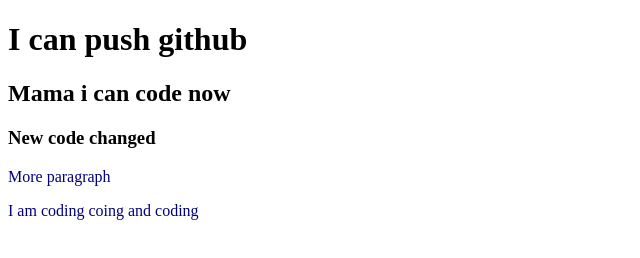
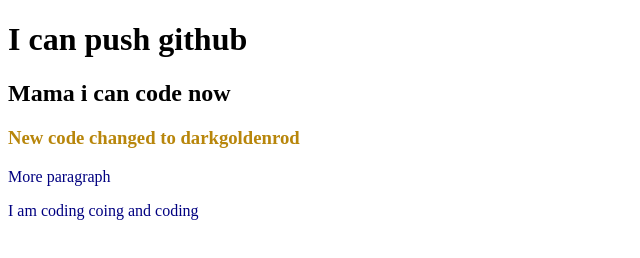
Before and after one commit to manosithowlader/my-second-repo, a plain HTML site: page index.html in a window 1280 px wide. Shown: the whole page, without its empty margins (0-640 px from the left). Drawn offline with Linux system fonts and the light colour scheme.

Commit message:
make darkgoldenrod

```diff
--- a/index.html
+++ b/index.html
@@ -10,7 +10,7 @@
 <body>
     <h1>I can push github</h1>
     <h2>Mama i can code now</h2>
-    <h3>New code changed</h3>
+    <h3>New code changed to darkgoldenrod</h3>
     <p>More paragraph</p>
     <p>I am coding coing and coding</p>
 
--- a/style.css
+++ b/style.css
@@ -1,3 +1,6 @@
 p{
     color: navy;
 }
+h3{
+    color: darkgoldenrod;
+}
```
